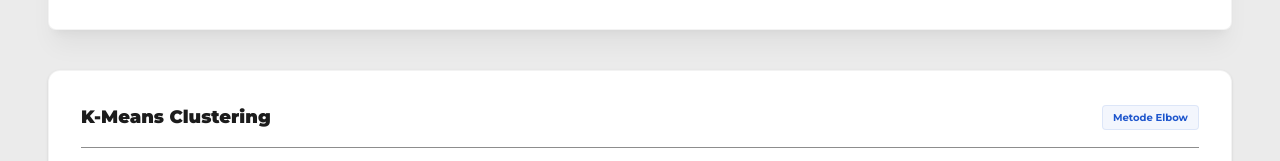
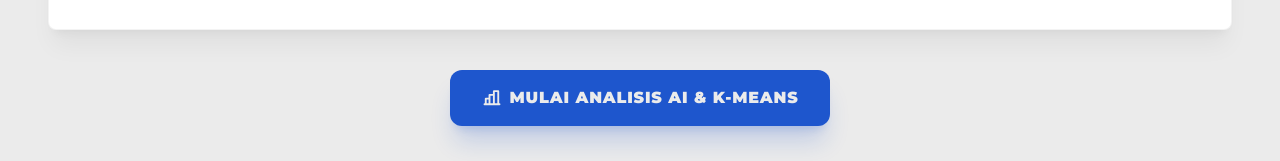
Before and after one commit to ammarrashiddd/mono-smart-budgeting, a Next.js app: page /dashboard in a window 1280 px wide. Shown: the part 791-952 px from the top of the page. Built offline with nearby package versions, Linux system fonts and the light colour scheme; no server answers.

Commit message:
feat: add analisis button for ML, AI

```diff
--- a/src/app/dashboard/page.tsx
+++ b/src/app/dashboard/page.tsx
@@ -8,14 +8,30 @@ import Ml from "@/components/ui/dashboard/Ml";
 import { Stats } from "@/components/ui/dashboard/Stats";
 import Transactions from "@/components/ui/dashboard/Transactions";
 import { useSession } from "next-auth/react";
+import { ChartBar, Sparkle } from "@phosphor-icons/react"; // Ditambahkan untuk ikon tombol
 
 export default function DashboardPage() {
-  const { data: session, status } = useSession();
+  const { data: session } = useSession();
   const username = session?.user?.name;
   const [statsRefreshKey, setStatsRefreshKey] = useState(0);
 
+  // State untuk mengontrol tampilan analisis ML & AI
+  const [showAnalysis, setShowAnalysis] = useState(false);
+  const [isAnalyzing, setIsAnalyzing] = useState(false);
+
+  // Fungsi untuk mensimulasikan proses running algoritma ML & AI
+  const handleTriggerAnalysis = () => {
+    setIsAnalyzing(true);
+
+    // Memberikan efek loading/proses hitung clustering selama 1.5 detik
+    setTimeout(() => {
+      setIsAnalyzing(false);
+      setShowAnalysis(true);
+    }, 1500);
+  };
+
   return (
-    <main className="bg-primary min-h-screen w-full pb-10  text-secondary overflow-x-hidden no-scrollbar">
+    <main className="bg-primary min-h-screen w-full pb-10 text-secondary overflow-x-hidden no-scrollbar">
       {/* navbar */}
       <nav className="h-16 md:h-20 px-4 md:px-12 bg-tertiary flex items-center border-b border-tertiary/10 shadow-sm sticky top-0 z-50">
         <Navbar name={username} />
@@ -45,8 +61,51 @@ export default function DashboardPage() {
         />
       </div>
 
+      {/* --- TOMBOL AKSI ANALISIS (ML & AI) --- */}
+      <div className="px-4 md:px-12 mt-10 flex justify-center">
+        <button
+          onClick={handleTriggerAnalysis}
+          disabled={isAnalyzing}
+          className={`flex items-center gap-2 px-8 py-4 rounded-xl text-sm md:text-base font-black uppercase tracking-wider transition-all shadow-xl cursor-pointer ${
+            isAnalyzing
+              ? "bg-secondary/10 text-secondary/40 cursor-not-allowed animate-pulse"
+              : "bg-tertiary text-primary hover:opacity-95 hover:scale-[1.02] shadow-tertiary/20"
+          }`}
+        >
+          {isAnalyzing ? (
+            <>
+              <div className="w-5 h-5 border-2 border-primary border-t-transparent rounded-full animate-spin" />
+              Memproses Algoritma...
+            </>
+          ) : showAnalysis ? (
+            <>
+              <Sparkle size={20} weight="fill" />
+              Ulangi Analisis
+            </>
+          ) : (
+            <>
+              <ChartBar size={20} weight="bold" />
+              Mulai Analisis AI & K-Means
+            </>
+          )}
+        </button>
+      </div>
+
+      {/* --- LOADING SKELETON PLACEHOLDER --- */}
+      {isAnalyzing && (
+        <div className="px-4 md:px-12 mt-8 space-y-6 animate-in fade-in duration-300">
+          <div className="bg-white rounded-lg p-8 border border-secondary/5 shadow-xl space-y-4 animate-pulse">
+            <div className="h-5 bg-gray-200 rounded w-1/4"></div>
+            <div className="h-48 bg-gray-100 rounded-xl"></div>
+          </div>
+        </div>
+      )}
+
+      {/* --- SEKSI ANALISIS: HANYA MUNCUL JIKA SHOWANALYSIS = TRUE --- */}
+      {showAnalysis && !isAnalyzing && (
+        <div className="animate-in fade-in slide-in-from-bottom-4 duration-500 joint-analysis-wrapper">
           {/* --- Section 4: Machine Learning Visualization */}
-      <div className="px-4 md:px-12 mt-6 md:mt-10">
+          <div className="px-4 md:px-12 mt-8">
             <Ml />
           </div>
 
@@ -54,6 +113,8 @@ export default function DashboardPage() {
           <div className="px-4 md:px-12 mt-6 md:mt-10">
             <Ai />
           </div>
+        </div>
+      )}
     </main>
   );
 }
```
Lines whose indentation alone changed are shown as unchanged.
